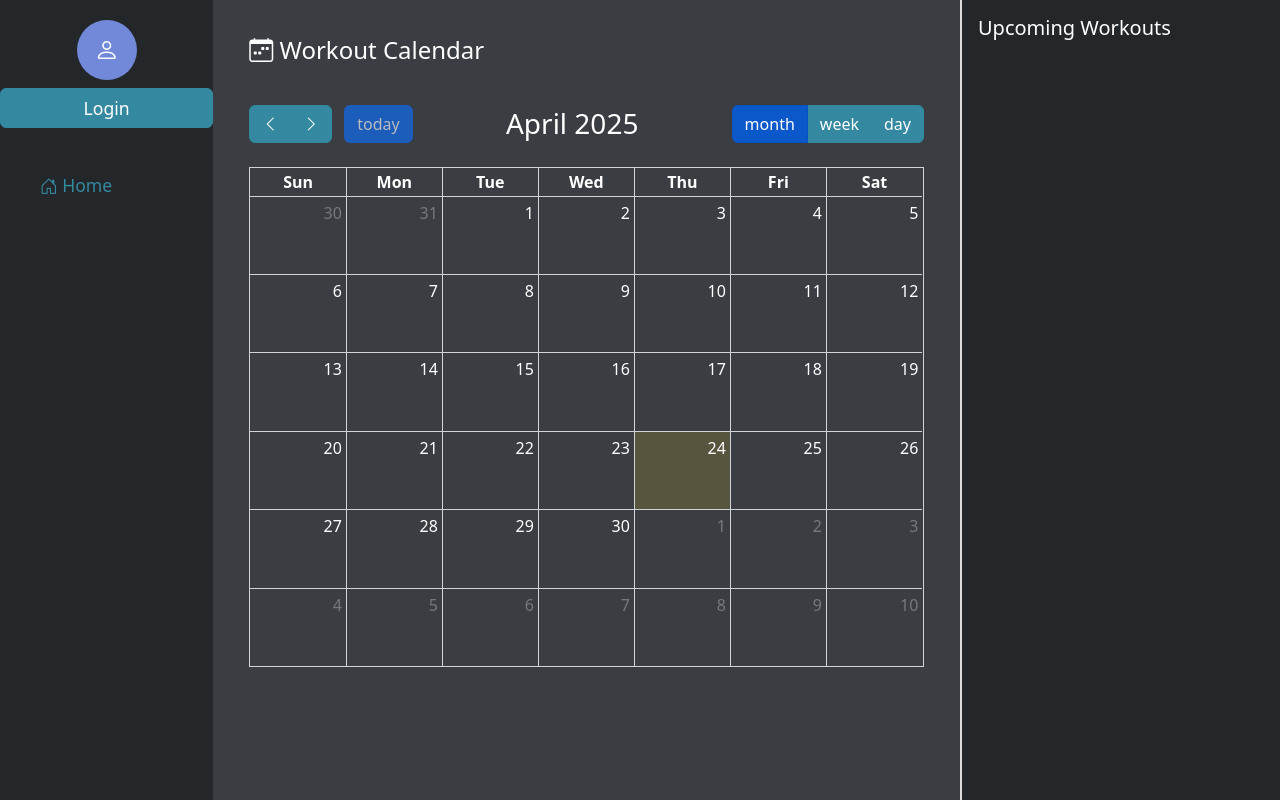
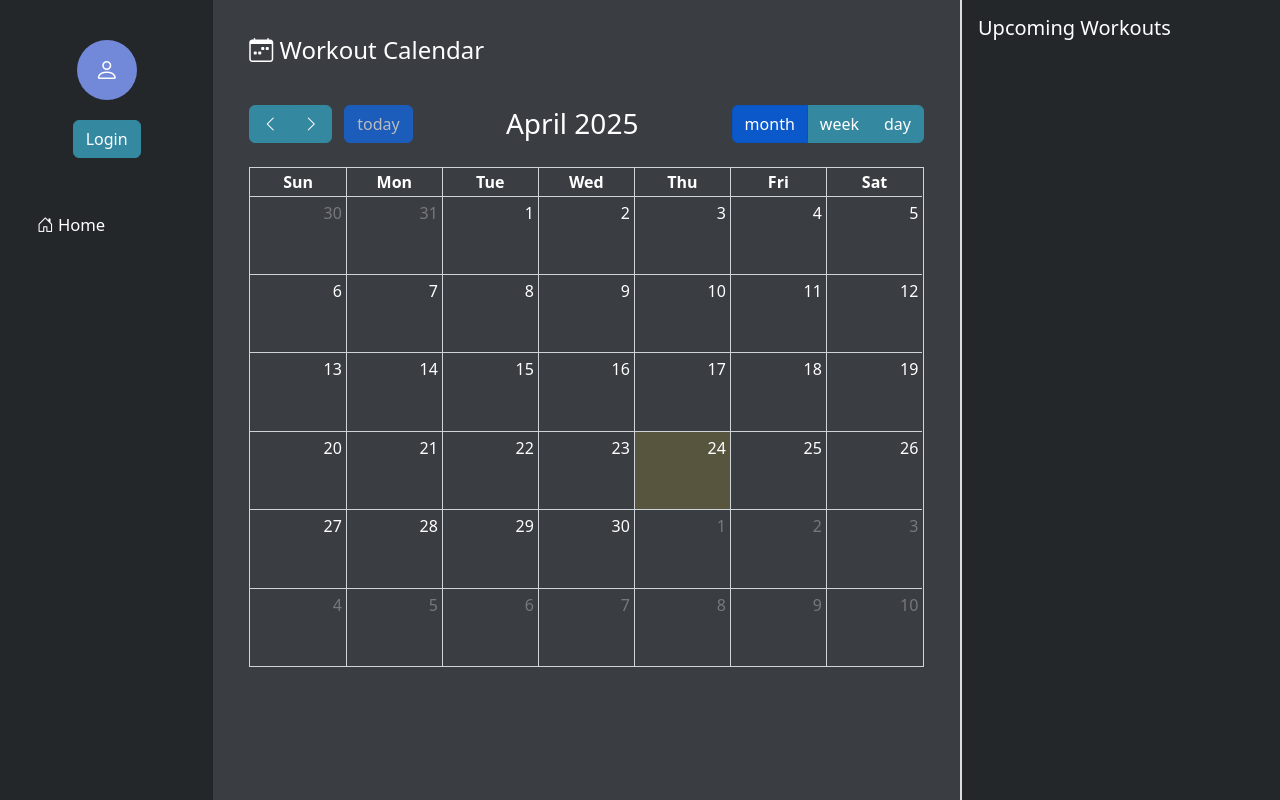
Before and after one commit to DanilSaitov/workout-sharing-app, a Django app: page /calendar/ in a window 1280 px wide. Run offline with Django 5.2, Linux system fonts and the light colour scheme; data that the repository does not hold is empty.

Commit message:
Style changes

```diff
--- a/templates/main.html
+++ b/templates/main.html
@@ -10,33 +10,6 @@
         body {
             background-color: #2C2F33; /* Main Background */
             color: #ffffff; /* Text color for better contrast */
-        }
-        .left-column {
-            background-color: #23272A; /* Sidebar Background */
-            color: #ffffff; /* Text color for better contrast */
-            min-height: 100vh;
-            padding: 0;
-        }
-        .left-column ul {
-            list-style: none;
-            padding: 0;
-            margin: 0;
-        }
-        .left-column li {
-            padding: 10px 20px;
-            transition: background-color 0.2s;
-        }
-        .left-column li:hover {
-            background-color: #2C6D7E; /* Slightly darker shade for hover */
-        }
-        .left-column a {
-            color: #3488A0; /* Primary Accent for links */
-            text-decoration: none;
-            display: block;
-            font-size: 1.1em;
-        }
-        .left-column a:hover {
-            color: #2C6D7E; /* Slightly darker shade for hover */
         }
         .center-column {
             background-color: #3A3D42; /* Slightly lighter background */
--- a/templates/partials/sidebar.html
+++ b/templates/partials/sidebar.html
@@ -1,23 +1,26 @@
 <style>
-    .left-column {
-        background-color: #23272A; /* Sidebar Background */
-        color: #ffffff; /* Text color for better contrast */
-        min-height: 100vh; /* Ensure full height */
-        padding: 20px 0; /* Consistent padding */
+    body {
+        background-color: #23272A;
     }
     .nav-link {
         color: #ffffff; /* Default text color for links */
-        padding: 10px 20px; /* Consistent padding for links */
+        padding: 15px 25px; /* Increased padding for larger size */
         display: block; /* Ensure block layout */
         transition: background-color 0.2s, color 0.2s; /* Smooth transitions */
+        margin-bottom: 25px; /* Increased spacing between links */
+        border-radius: 8px;
+        font-size: 1.2rem; /* Larger text size */
     }
     .nav-link.active {
-        background-color: #3488A0; /* Primary Accent for active links */
+        background-color: #575a5b; /* Primary Accent for active links */
         color: #ffffff;
     }
     .nav-link:hover {
         background-color: #2C6D7E; /* Slightly darker shade for hover */
         color: #ffffff;
+    }
+    .nav-link {
+        font-size: calc(1.2rem - 0.2vw); /* Scale text size down on smaller screens */
     }
     .profile-circle {
         background-color: #7289DA; /* Default profile circle color */
@@ -31,10 +34,37 @@
         height: 60px;
         margin: 0 auto; /* Center align */
     }
+    .profile-circle a {
+        color: white; /* Make text in the profile icon white */
+        text-decoration: none; /* Remove underline */
+    }
+    .mt-auto {
+        margin-top: 80px; /* Add more space above the logout button */
+    }
+
+    profile-spacing {
+        margin-top: 40px;
+    }
+
+    .profile-section {
+        margin-top: 40px; /* Space above the profile section */
+        margin-bottom: 40px; /* Space below the profile section */
+    }
+    .profile-picture {
+        margin-bottom: 20px; /* Space below the profile image */
+    }
+    .username-section {
+        margin-top: 20px; /* Space above the username */
+    }
+    .username-section a {
+        color: white; /* Make username text white */
+        text-decoration: none; /* Remove underline */
+    }
+
 </style>
 
     {% if user.is_authenticated %}
-    <div class="text-center mb-4">
+        <div class="profile-section text-center">
             {% if user.profile_picture %}
                 <img src="{{ user.profile_picture.url }}" alt="{{ user.username }}" class="profile-picture" style="width: 60px; height: 60px; border-radius: 50%; object-fit: cover;">
             {% else %}
@@ -42,7 +72,7 @@
                     <a href="{% url 'profile' user.username %}">{{ user.username.0|upper }}</a>
                 </div>
             {% endif %}
-        <div class="mt-2 fw-semibold"><a href="{% url 'profile' user.username %}">@{{ user.username }}</a></div>
+            <div class="username-section fw-semibold"><a href="{% url 'profile' user.username %}">@{{ user.username }}</a></div>
         </div>
 
         <ul class="nav flex-column">
@@ -73,17 +103,17 @@
             </li>
         </ul>
 
-    <div class="mt-auto text-center" style="position: relative; bottom: 20px; width: 100%; padding: 0 20px;">
+        <div class="logout-button text-center">
             <a href="{% url 'logout' %}" class="btn btn-outline-danger w-100">
                 <i class="bi bi-box-arrow-right"></i> Logout
             </a>
         </div>
     {% else %}
-    <div class="text-center mb-4">
+        <div class="profile-section text-center">
             <div class="profile-circle">
                 <i class="bi bi-person"></i>
             </div>
-        <div class="mt-2">
+            <div class="username-section">
                 <a href="{% url 'login' %}" class="btn btn-primary">Login</a>
             </div>
         </div>
```
Also changed, not shown: templates/conversation.html (+9 -30 lines), templates/inbox.html (+2 -6 lines), templates/message.html (+1 -6 lines), templates/profile.html (+2 -6 lines), templates/settings.html (+2 -6 lines), db.sqlite3. Lines whose indentation alone changed are shown as unchanged.
